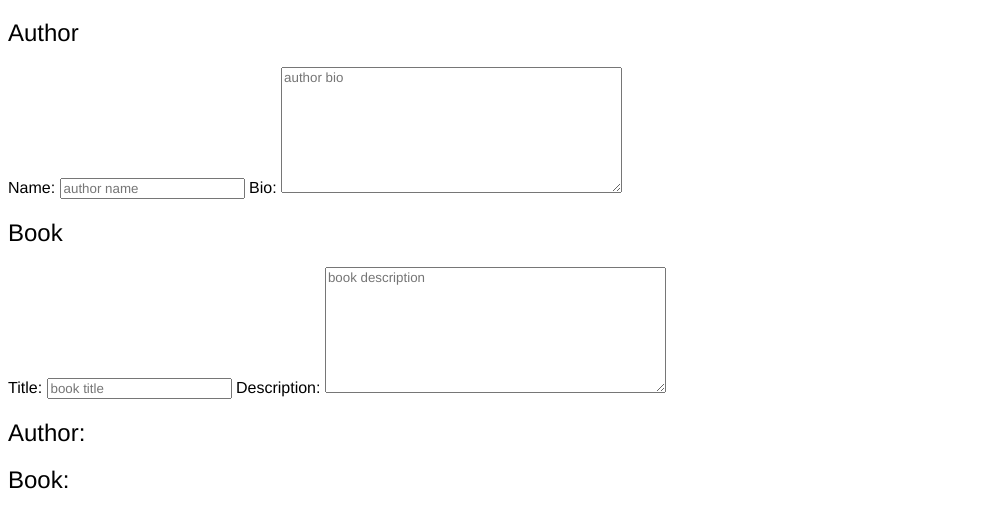
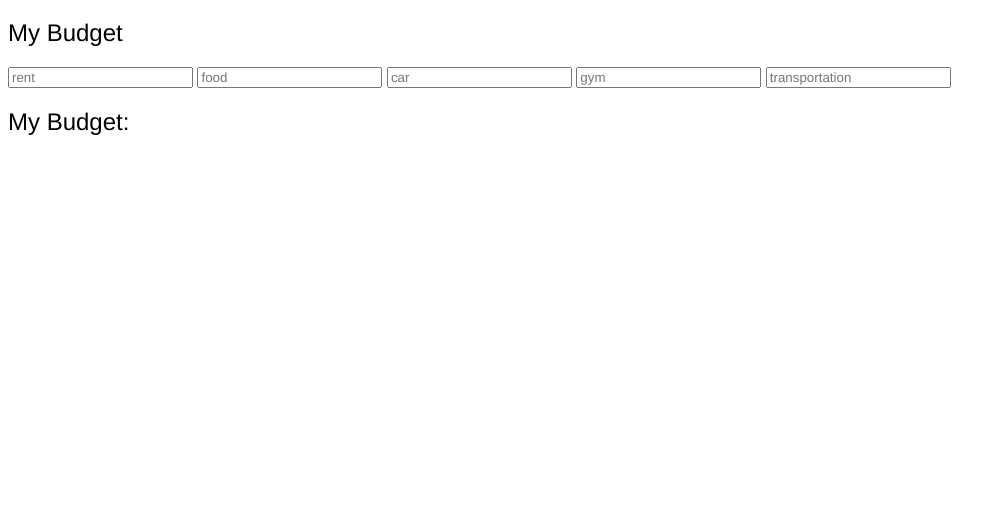
Before and after one commit to isaacchansky/bindy, a website: page tests.html in a window 1280 px wide. Shown: the part 61-588 px from the top of the page, without its empty margins (0-1006 px from the left). Drawn offline with nearby package versions, Linux system fonts and the light colour scheme.

Commit message:
make simple budget example

```diff
--- a/tests.html
+++ b/tests.html
@@ -13,34 +13,33 @@
     <body>
       <h1>Bindy.js!</h1>
 
-        <h2>Author</h2>
-        <label for="name">Name:</label>
-        <input type="text" name="name" id="name" placeholder="author name" data-bind-to="author.name" />
+        <h2>My Budget</h2>
+        <input type="text" placeholder="rent" data-bind-to="budget.rent" />
+        <input type="text" placeholder="food" data-bind-to="budget.food" />
+        <input type="text" placeholder="car" data-bind-to="budget.car" />
+        <input type="text" placeholder="gym" data-bind-to="budget.gym" />
+        <input type="text" placeholder="transportation" data-bind-to="budget.transportation" />
 
-        <label for="textarea">Bio:</label>
-        <textarea cols="40" rows="8" name="textarea" id="textarea" placeholder="author bio" data-bind-to="author.bio"></textarea>
-
-        <h2>Book</h2>
-        <label for="name">Title:</label>
-        <input type="text" name="name" id="name" placeholder="book title" data-bind-to="book.title" />
-
-        <label for="textarea">Description:</label>
-        <textarea cols="40" rows="8" name="textarea" id="textarea" placeholder="book description" data-bind-to="book.description"></textarea>
 
       <div class="results">
-        <h2>Author:</h2>
-        <h3 data-bind-from="author.name"></h3>
-        <p data-bind-from="author.bio"></p>
-        <h2>Book:</h2>
-        <h3 data-bind-from="book.title"></h3>
-        <p data-bind-from="book.description"></p>
+        <h2>My Budget:</h2>
+        <p data-bind-from="budget.rent"></p>
+        <p data-bind-from="budget.food"></p>
+        <p data-bind-from="budget.car"></p>
+        <p data-bind-from="budget.gym"></p>
+        <p data-bind-from="budget.transportation"></p>
       </div>
 
       <script src="http://ajax.googleapis.com/ajax/libs/jquery/2.1.1/jquery.min.js"></script>
       <script src="jquery.bindy.js"></script>
       <script>
+        var app = {
+          budget: { },
+        };
         // Basic bindy Tests
-        $(document).bindy();
+        $(document).bindy({
+          model: app.budget,
+        });
       </script>
       </body>
   </html>
```
